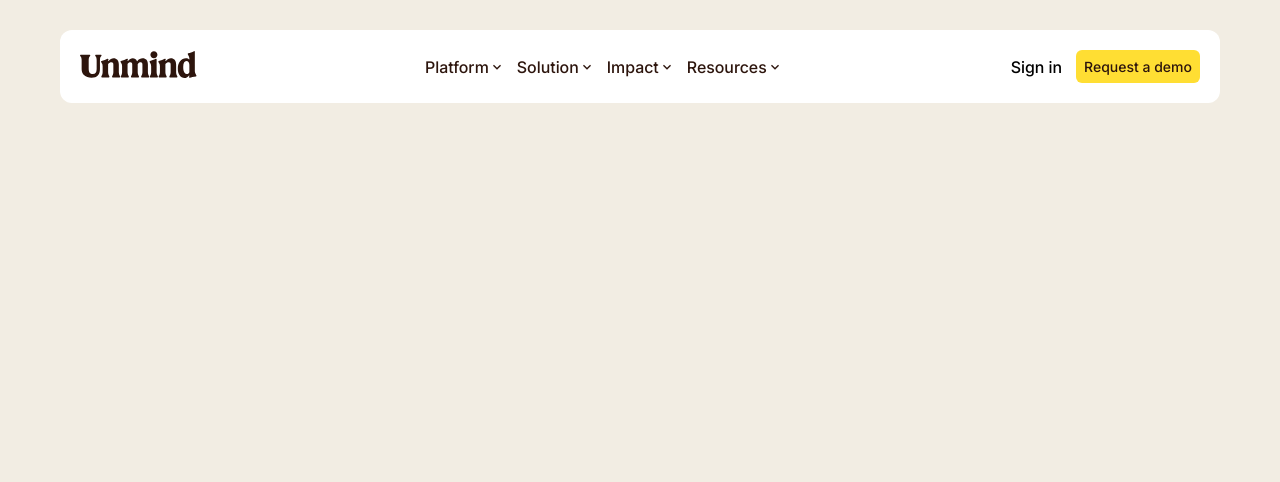
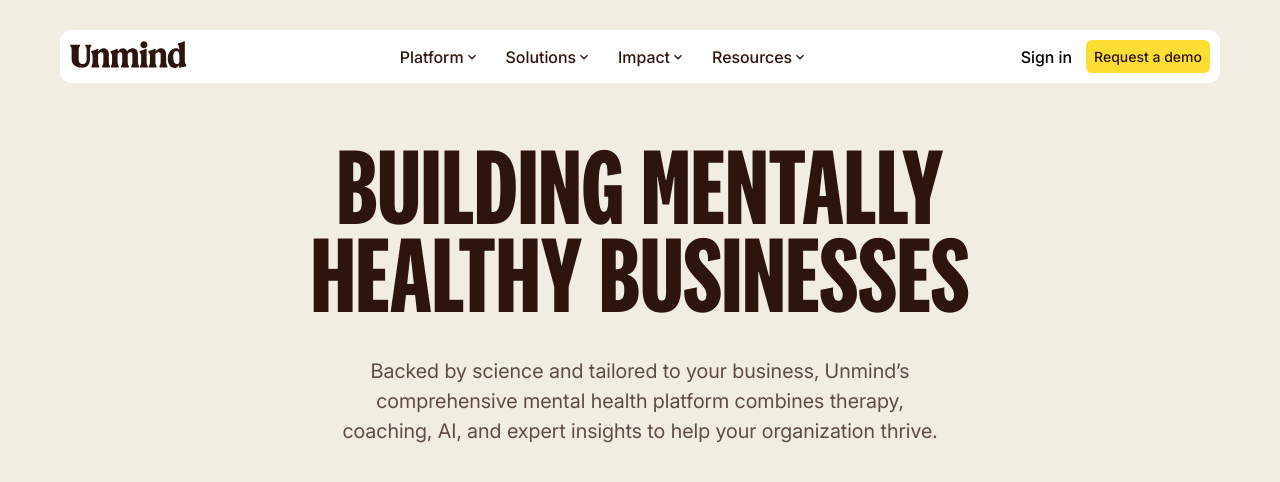
Before and after one commit to FrontendSuberu/Unmind_clone, a React (Vite) app: page / in a window 1280 px wide. Shown: the top 482 px of the page. Built offline with nearby package versions, Linux system fonts and the light colour scheme.

Commit message:
header corrections + hero section pt 1

```diff
--- a/src/components/Header/Header.jsx
+++ b/src/components/Header/Header.jsx
@@ -13,7 +13,7 @@
 
           <ul className="links">
             <li>Platform <MdOutlineKeyboardArrowDown /></li>
-            <li>Solution <MdOutlineKeyboardArrowDown /></li>
+            <li>Solutions <MdOutlineKeyboardArrowDown /></li>
             <li>Impact <MdOutlineKeyboardArrowDown /></li>
             <li>Resources <MdOutlineKeyboardArrowDown /></li>
           </ul>
--- a/src/components/Header/header.css
+++ b/src/components/Header/header.css
@@ -1,15 +1,18 @@
-header{
+header {
   position: fixed;
   width: 100%;
-    font-family: 'Body Serif';
+  max-width: 1750px;
+  margin-inline: auto;
+  font-family: "Body Serif";
   top: 0;
+  left: 0;
   margin-top: 30px;
 }
 
-.sub_header{
+.sub_header {
   display: flex;
-    max-width: 1440px;
-    padding: 20px;
+  max-width: 1750px;
+  padding: 10px;
   border-radius: 12px;
   margin-inline: 60px;
   align-items: center;
@@ -17,16 +20,16 @@
   justify-content: space-between;
   --tw-text-opacity: 1;
   font-weight: 500;
-    color: rgb(45 21 13 / var(--tw-text-opacity))
+  color: rgb(45 21 13 / var(--tw-text-opacity));
 }
 
-
-.links{
+.links {
   display: flex;
   list-style: none;
+  gap: 14px;
 }
 
-.links li{
+.links li {
   cursor: pointer;
   display: flex;
   align-items: center;
@@ -35,27 +38,27 @@
   /* font-family: ; */
 }
 
-.menu{
+.menu {
   display: none;
 }
 
-.other_cta{
+.other_cta {
   display: flex;
   align-items: center;
   gap: 14px;
 }
 
-.other_cta a{
+.other_cta a {
   text-decoration: none;
 }
 
-.sign_in{
+.sign_in {
   color: black;
 }
 
-.request{
-    background: #FFDE33;
-    color: #2D150D;
+.request {
+  background: #ffde33;
+  color: #2d150d;
   font-size: 14px;
   border-radius: 6px;
   padding: 8px 8px;
--- a/src/pages/Home/Home.jsx
+++ b/src/pages/Home/Home.jsx
@@ -1,10 +1,17 @@
 import React from "react";
-import "./home.css"
+import "./home.css";
 
 function Home() {
   return (
     <>
-      <div className="hero"></div>
+      <div className="hero">
+        <div className="hero-content">
+          <h1>Building Mentally
+          Healthy Businesses</h1>
+
+          <p>Backed by science and tailored to your business, Unmind’s comprehensive mental health platform combines therapy, coaching, AI, and expert insights to help your organization thrive.</p>
+        </div>
+      </div>
     </>
   );
 }
--- a/src/pages/Home/home.css
+++ b/src/pages/Home/home.css
@@ -1,5 +1,35 @@
 .hero{
     height: 120vh;
     width: 100%;
+    justify-content: center;
+    display: flex;
     background: #f2ede3;
 }
+
+.hero-content{
+    max-width: 1750px;
+    padding-top: 150px;
+}
+
+
+.hero-content h1{
+    width: 54.3%;
+    margin: 0 auto;
+    color: #2d150d;
+    text-align: center;
+    line-height: .8;
+    font-size: 110px;
+    text-transform: uppercase;
+}
+
+.hero-content p{
+    width: 100%;
+    text-align: center;
+    padding-top: 30px;
+    max-width: 600px;
+    margin: 0 auto;
+    font-family: 'Body Serif';
+    font-size: 20px;
+    color: rgba(45, 21, 13, .75);
+    line-height: 30px;
+}
```
Lines whose indentation alone changed are shown as unchanged.
